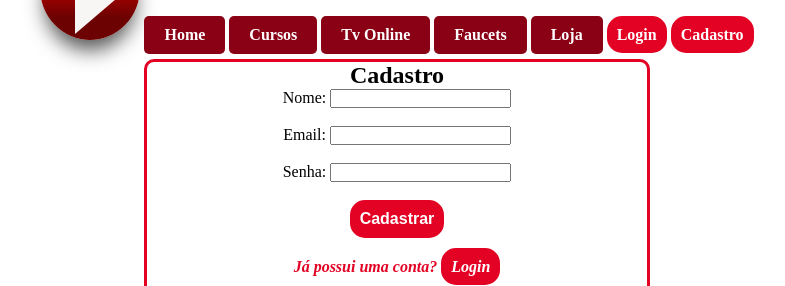
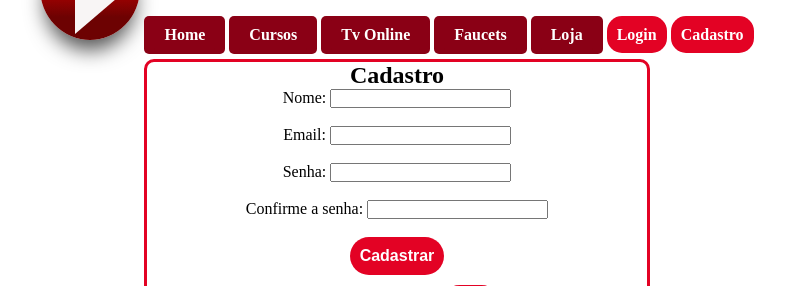
Before and after one commit to flavioleoneramos/bibliotecamusicalgospel, a PHP site: page /cadastro.php in a window 1280 px wide. Shown: the part 69-355 px from the top of the page, without its empty margins (243-1028 px from the left). Run offline with PHP 8.4, Linux system fonts and the light colour scheme.

Commit message:
validacaoCadastro

```diff
--- a/_css/asideSection.css
+++ b/_css/asideSection.css
@@ -1,6 +1,10 @@
 div#tvOnline{
     margin: 20px auto 25px auto;
     text-align: center;
+}
+
+div#tvOnline a.link{
+    color: white;
 }
 
 div#tvOnline ul{
--- a/_css/styleButton.css
+++ b/_css/styleButton.css
@@ -14,7 +14,7 @@ Click nbfs://nbhost/SystemFileSystem/Templates/Other/CascadeStyleSheet.css to ed
     font-size: 12pt;
     font-weight: bold;
     text-decoration: none;
-    border-radius: 15px;
+    border-radius: 25px;
     border: 0px;
 }
 
--- a/_fonts/asideSection.php
+++ b/_fonts/asideSection.php
@@ -13,5 +13,5 @@
     $c->mostrarTvAside();
 
 ?>
-</br></br><a href="tvonline.php" class="botao">Veja mais em Tv Online</a>
+</br></br><a href="tvonline.php" class="link">Veja mais em Tv Online</a>
 </div>
--- a/_fonts/menuLoginCadastro.php
+++ b/_fonts/menuLoginCadastro.php
@@ -6,6 +6,10 @@
 
     div#darkModDiv input#darkMod{
         cursor: pointer;
+    }
+
+    div#loginCadastro a.link{
+        color: white;
     }
 </style>
 <div id="modo">
@@ -19,15 +23,15 @@
         if(!isset($_SESSION['id'])){
             echo "<ul>
                 <li>
-                    <a href='login.php' class='botao'>Login</a>
-                    <a href='cadastro.php' class='botao'>Cadastro</a>
+                    <a href='login.php' class='link'>Login</a>
+                    <a href='cadastro.php' class='link'>Cadastro</a>
                 </li>
             </ul>";
         }else{
             echo "<ul>
             <li>
-                <a href='logout.php' class='botao'>Logout</a>
-                <a href='perfil.php' class='botao'>Perfil</a>
+                <a href='logout.php' class='link'>Logout</a>
+                <a href='perfil.php' class='link'>Perfil</a>
             </li>
         </ul>";
         }
--- a/_fonts/sectionCadastro.php
+++ b/_fonts/sectionCadastro.php
@@ -18,12 +18,39 @@
 <div id="cadastro">
     <h1>Cadastro</h1>
     <form method="post" action="_contr/verCadastro.php">
-        <label for="idNome">Nome: </label><input type="txt" name="nome" id="idNome"></br></br>
-        <label for="idEmail">Email: </label><input type="email" name="email" id="idEmail"></br></br>
-        <label for="idSenha">Senha: </label><input type="password" name="senha" id="idSenha"></br></br>
-        <input type="submit" value="Cadastrar" class="botao"></br>
+        <label for="idNome">Nome: </label><input type="txt" name="nome" id="idNome" required="required"></br></br>
+        <label for="idEmail">Email: </label><input type="email" name="email" id="idEmail"  required="required"></br></br>
+        <label for="idSenha">Senha: </label><input type="password" name="senha" id="idSenha"  required="required"></br></br>
+        <label for="idSenhaR">Confirme a senha: </label><input type="password" name="senhaR" id="idSenhaR"  required="required"></br></br>
+        <input type="submit" value="Cadastrar" class="botao" onclick="verificaSenha()"></br>
     </form>
     <div id="temConta">
         <em>Já possui uma conta? <a href="login.php" class="botao">Login</a></em>
     </div>
+
+    <script>
+        function verificaSenha(){
+
+            let senha = document.getElementById("idSenha")
+            let senhaR = document.getElementById("idSenhaR")
+
+            let se = senha.value
+            let seR = senhaR.value
+
+            if(se == "" && seR == ""){
+                alert("Informe os dados abaixo");
+            }else if(se != seR){
+                alert("Senha não confere")
+
+            }
+
+            /*if(se === seR && se != "" && seR != ""){
+                //alert("Senhas conferem. Direcionando para perfil!")ok
+            }else{
+
+                alert("Insira os dados corretamente.")
+                document.location.reload(false)
+            }*/
+        }
+    </script>
 </div>
```
Also changed, not shown: _contr/verCadastro.php (+12 -0 lines).
